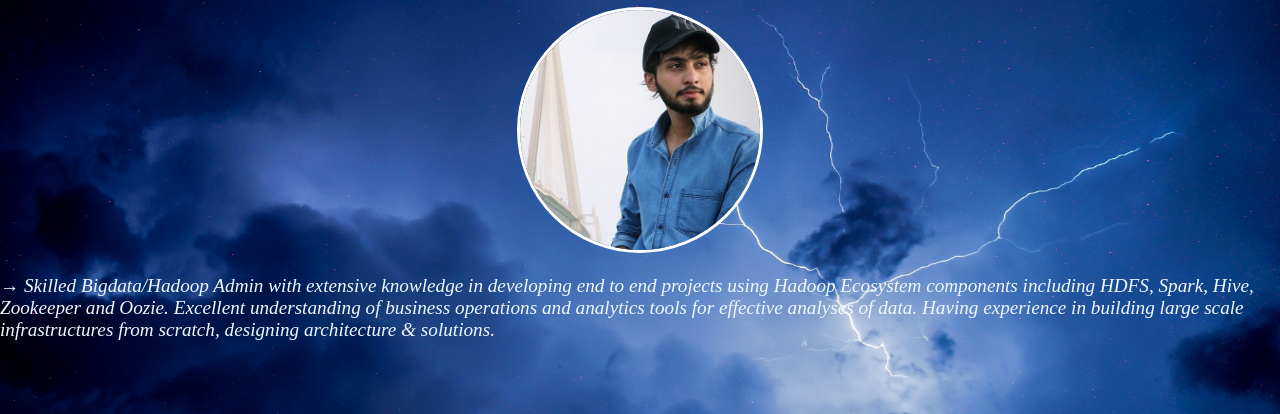
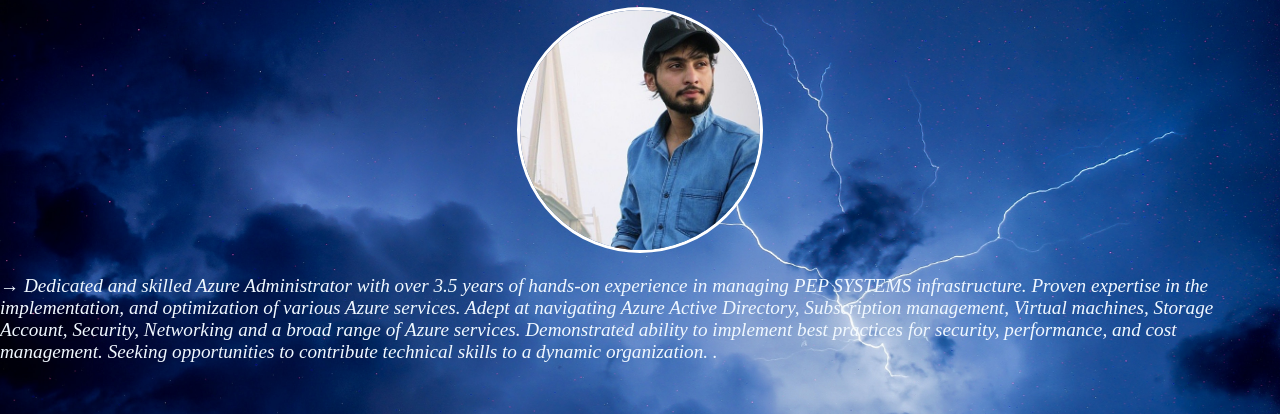
Before and after one commit to safee555/MindNest, a plain HTML site: page index.html in a window 1280 px wide. Shown: the part 237-651 px from the top of the page. Drawn offline with Linux system fonts and the light colour scheme.

Commit message:
Update index.html

```diff
--- a/index.html
+++ b/index.html
@@ -134,9 +134,7 @@
     <br>
 
     <div class="c">
-        <p> <i> &rarr; Skilled Bigdata/Hadoop Admin with extensive knowledge in developing end to end projects using Hadoop Ecosystem components including HDFS, Spark, Hive, Zookeeper and Oozie.
-            Excellent understanding of business operations and analytics tools for effective analyses of data.
-            Having experience in building large scale infrastructures from scratch, designing architecture & solutions. <br>
+        <p> <i> &rarr; Dedicated and skilled Azure Administrator with over 3.5 years of hands-on experience in managing PEP SYSTEMS infrastructure. Proven expertise in the implementation, and optimization of various Azure services. Adept at navigating Azure Active Directory, Subscription management, Virtual machines, Storage Account, Security, Networking and a broad range of Azure services. Demonstrated ability to implement best practices for security, performance, and cost management. Seeking opportunities to contribute technical skills to a dynamic organization. . <br>
                 <br>
             </i> </p>
     </div>
```
